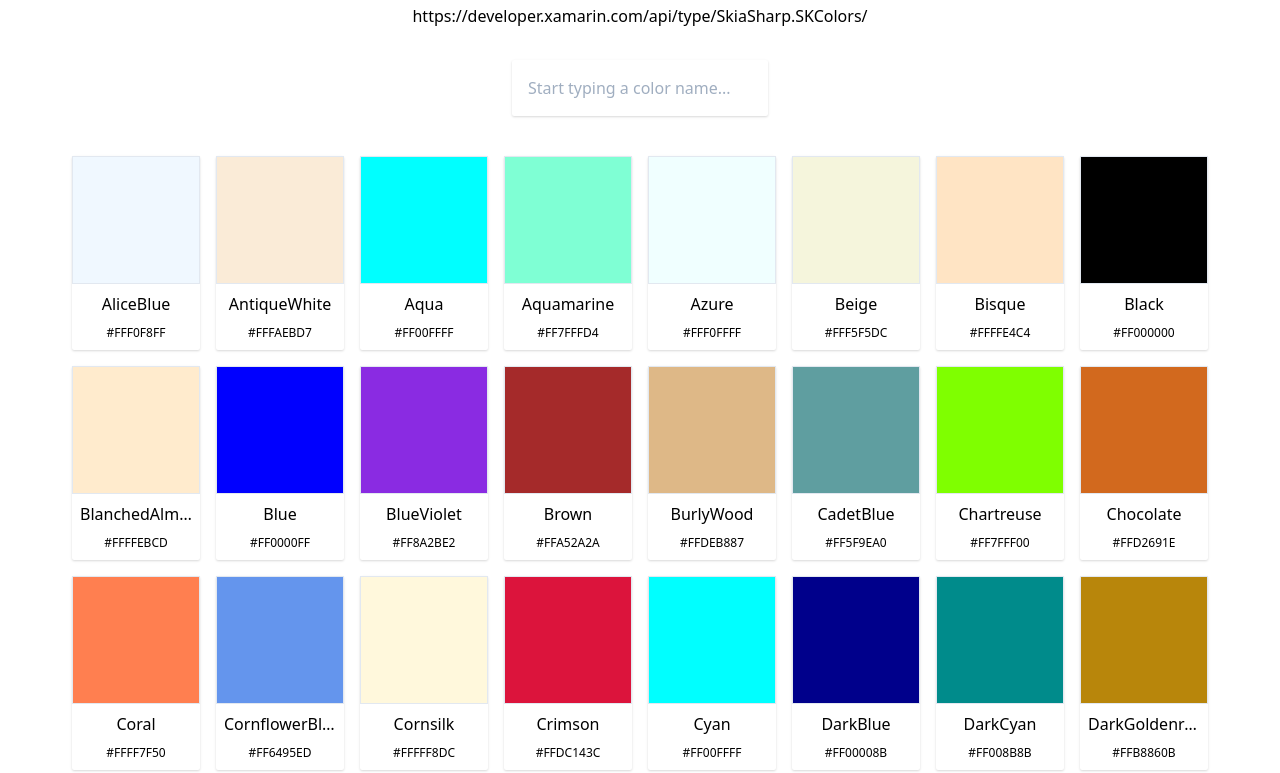
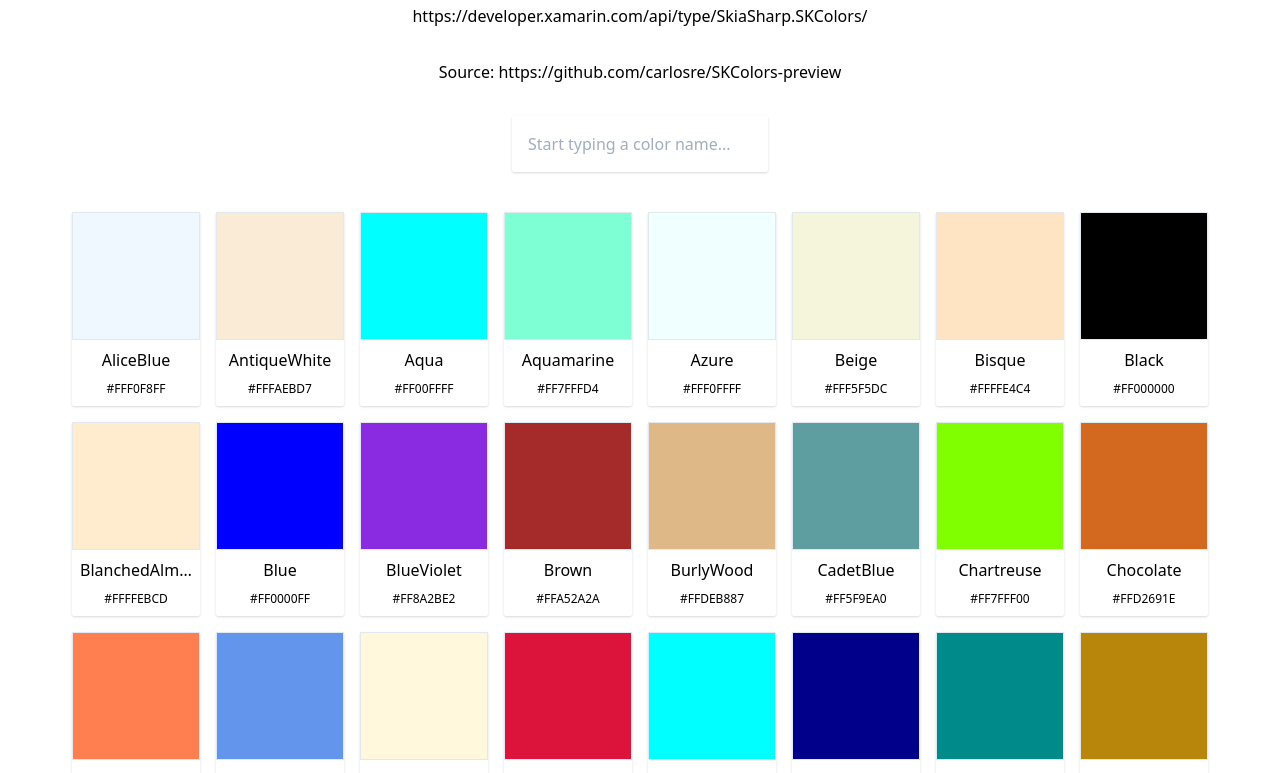
Before and after one commit to carlosre/SKColors-preview, a plain HTML site: page index.html in a window 1280 px wide. Shown: the part 116-889 px from the top of the page. Drawn offline with nearby package versions, Linux system fonts and the light colour scheme; some packages are replaced by stand-ins of ours; a script that the page names is missing.

```diff
--- a/index.html
+++ b/index.html
@@ -13,6 +13,9 @@
         <h1 class="break-words text-5xl mb-4">SkiaSharp.SKColors preview</h1>
         <p class="mb-8">
           <a class="break-words text-blue" href="https://developer.xamarin.com/api/type/SkiaSharp.SKColors/" target="_blank">https://developer.xamarin.com/api/type/SkiaSharp.SKColors/</a>
+        </p>
+        <p class="mb-8">
+            Source: <a class="break-words text-blue" href="https://github.com/carlosre/SKColors-preview">https://github.com/carlosre/SKColors-preview</a>
         </p>
         <label for="colorFilter"></label>
         <input class="p-4 w-64 mb-8 mx-auto rounded-sm shadow border-none text-grey" id="colorFilter" name="colorFilter" type="text" placeholder="Start typing a color name..." v-model="colorFilter">
```
Also changed, not shown: 1 other file.
